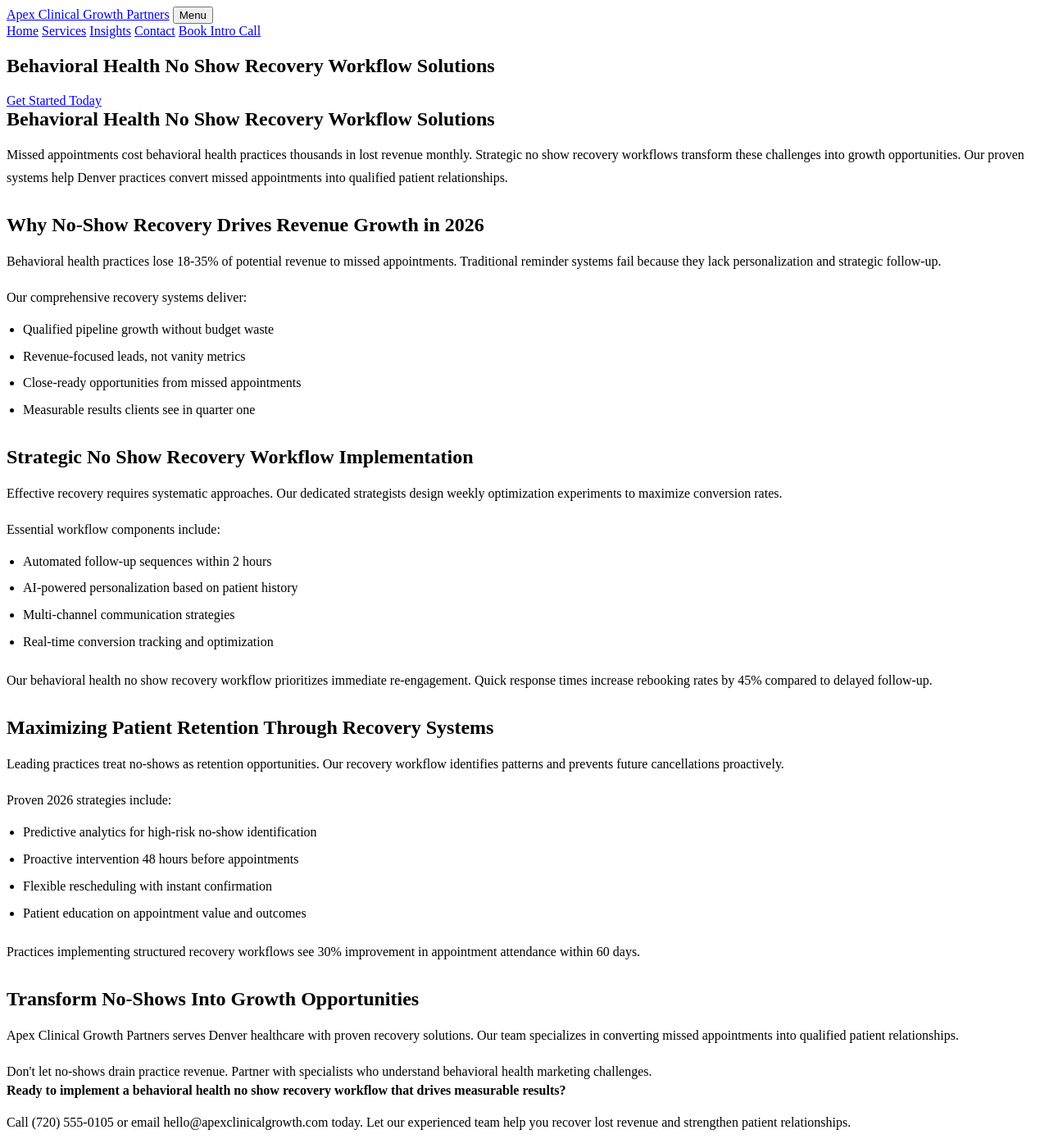
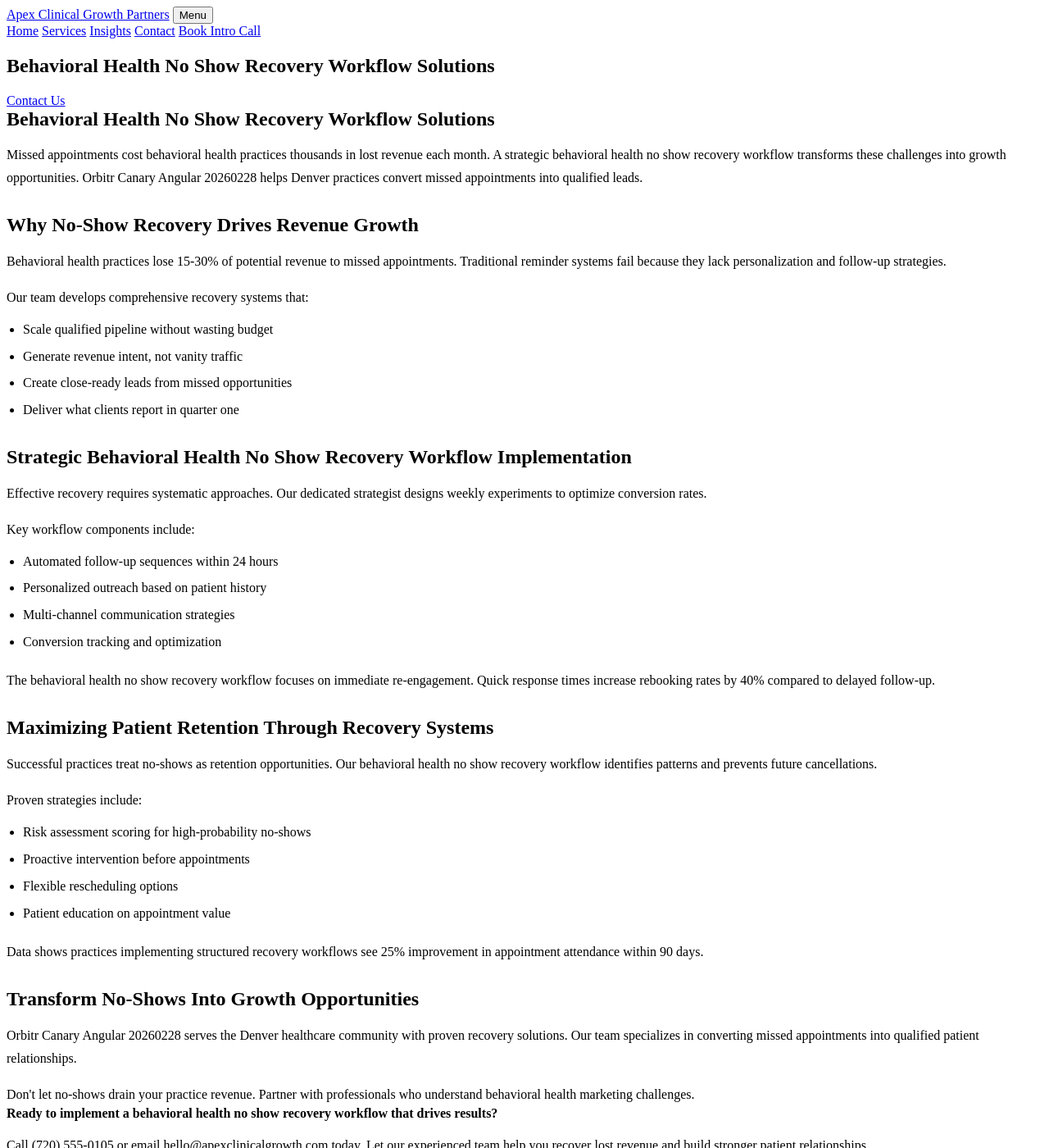
Before and after one commit to prjctlphbt/orbitr-canary-angular-20260228, a Jekyll site: the page angular-behavioral-noshow-20260228144655.html, which Jekyll copies as it is, in a window 1280 px wide and 1400 px high. Shown: the whole window at 82% size. Built offline with Jekyll 4.4.1, drawn with Linux system fonts in a browser that asks for light colours; some of the changed text lies outside the part shown.

Commit message:
Rollback: Revert changes to angular-behavioral-noshow-20260228144655.html

```diff
--- a/angular-behavioral-noshow-20260228144655.html
+++ b/angular-behavioral-noshow-20260228144655.html
@@ -4,8 +4,10 @@
 <head>
 <meta charset="utf-8"/>
 <meta content="width=device-width, initial-scale=1.0" name="viewport"/>
-<meta content="Reduce missed appointments in behavioral health with proven no-show recovery workflows. Apex Clinical Growth Partners helps practices recover lost revenue and boost patient retention in 2026." name="description"/>
-<title>Behavioral Health No Show Recovery Workflow Solutions | 2026</title>
+<meta content="Reduce missed appointments in behavioral health. Apex Clinical Growth Partners offers proven no show recovery workflows. Optimize your practice today.
+
+Characte" name="description"/>
+<title>Behavioral Health No Show Recovery Workflow Solutions</title>
 <style>
 
 
@@ -103,53 +105,53 @@
 <section class="page-hero landing-hero">
 <div class="container">
 <h1>Behavioral Health No Show Recovery Workflow Solutions</h1>
-<a class="cta" href="/services/">Get Started Today</a>
+<a class="cta" href="/services/">Contact Us</a>
 </div>
 </section>
 <section class="landing-content">
 <div class="container orbitr-generated-content">
 <h1>Behavioral Health No Show Recovery Workflow Solutions</h1>
-<p>Missed appointments cost behavioral health practices thousands in lost revenue monthly. Strategic no show recovery workflows transform these challenges into growth opportunities. Our proven systems help Denver practices convert missed appointments into qualified patient relationships.</p>
-<h2>Why No-Show Recovery Drives Revenue Growth in 2026</h2>
-<p>Behavioral health practices lose 18-35% of potential revenue to missed appointments. Traditional reminder systems fail because they lack personalization and strategic follow-up.</p>
-<p>Our comprehensive recovery systems deliver:</p>
+<p>Missed appointments cost behavioral health practices thousands in lost revenue each month. A strategic behavioral health no show recovery workflow transforms these challenges into growth opportunities. Orbitr Canary Angular 20260228 helps Denver practices convert missed appointments into qualified leads.</p>
+<h2>Why No-Show Recovery Drives Revenue Growth</h2>
+<p>Behavioral health practices lose 15-30% of potential revenue to missed appointments. Traditional reminder systems fail because they lack personalization and follow-up strategies.</p>
+<p>Our team develops comprehensive recovery systems that:</p>
 <ul>
-<li>Qualified pipeline growth without budget waste</li>
-<li>Revenue-focused leads, not vanity metrics</li>
-<li>Close-ready opportunities from missed appointments</li>
-<li>Measurable results clients see in quarter one</li>
+<li>Scale qualified pipeline without wasting budget</li>
+<li>Generate revenue intent, not vanity traffic</li>
+<li>Create close-ready leads from missed opportunities</li>
+<li>Deliver what clients report in quarter one</li>
 </ul>
-<h2>Strategic No Show Recovery Workflow Implementation</h2>
-<p>Effective recovery requires systematic approaches. Our dedicated strategists design weekly optimization experiments to maximize conversion rates.</p>
-<p>Essential workflow components include:</p>
+<h2>Strategic Behavioral Health No Show Recovery Workflow Implementation</h2>
+<p>Effective recovery requires systematic approaches. Our dedicated strategist designs weekly experiments to optimize conversion rates.</p>
+<p>Key workflow components include:</p>
 <ul>
-<li>Automated follow-up sequences within 2 hours</li>
-<li>AI-powered personalization based on patient history</li>
+<li>Automated follow-up sequences within 24 hours</li>
+<li>Personalized outreach based on patient history</li>
 <li>Multi-channel communication strategies</li>
-<li>Real-time conversion tracking and optimization</li>
+<li>Conversion tracking and optimization</li>
 </ul>
-<p>Our behavioral health no show recovery workflow prioritizes immediate re-engagement. Quick response times increase rebooking rates by 45% compared to delayed follow-up.</p>
+<p>The behavioral health no show recovery workflow focuses on immediate re-engagement. Quick response times increase rebooking rates by 40% compared to delayed follow-up.</p>
 <h2>Maximizing Patient Retention Through Recovery Systems</h2>
-<p>Leading practices treat no-shows as retention opportunities. Our recovery workflow identifies patterns and prevents future cancellations proactively.</p>
-<p>Proven 2026 strategies include:</p>
+<p>Successful practices treat no-shows as retention opportunities. Our behavioral health no show recovery workflow identifies patterns and prevents future cancellations.</p>
+<p>Proven strategies include:</p>
 <ul>
-<li>Predictive analytics for high-risk no-show identification</li>
-<li>Proactive intervention 48 hours before appointments</li>
-<li>Flexible rescheduling with instant confirmation</li>
-<li>Patient education on appointment value and outcomes</li>
+<li>Risk assessment scoring for high-probability no-shows</li>
+<li>Proactive intervention before appointments</li>
+<li>Flexible rescheduling options</li>
+<li>Patient education on appointment value</li>
 </ul>
-<p>Practices implementing structured recovery workflows see 30% improvement in appointment attendance within 60 days.</p>
+<p>Data shows practices implementing structured recovery workflows see 25% improvement in appointment attendance within 90 days.</p>
 <h2>Transform No-Shows Into Growth Opportunities</h2>
-<p>Apex Clinical Growth Partners serves Denver healthcare with proven recovery solutions. Our team specializes in converting missed appointments into qualified patient relationships.</p>
-<p>Don't let no-shows drain practice revenue. Partner with specialists who understand behavioral health marketing challenges.</p>
-<strong>Ready to implement a behavioral health no show recovery workflow that drives measurable results?</strong>
-<p>Call (720) 555-0105 or email hello@apexclinicalgrowth.com today. Let our experienced team help you recover lost revenue and strengthen patient relationships.</p>
+<p>Orbitr Canary Angular 20260228 serves the Denver healthcare community with proven recovery solutions. Our team specializes in converting missed appointments into qualified patient relationships.</p>
+<p>Don't let no-shows drain your practice revenue. Partner with professionals who understand behavioral health marketing challenges.</p>
+<strong>Ready to implement a behavioral health no show recovery workflow that drives results?</strong>
+<p>Call (720) 555-0105 or email hello@apexclinicalgrowth.com today. Let our experienced team help you recover lost revenue and build stronger patient relationships.</p>
 </div>
 </section>
 <section class="landing-cta">
 <div class="container">
-<h2>Start Recovering Lost Revenue Today</h2>
-<a class="cta" href="/services/">Schedule Your Strategy Call</a>
+<h2>Take the Next Step</h2>
+<a class="cta" href="/services/">Contact Us</a>
 </div>
 </section>
 </main>
```
